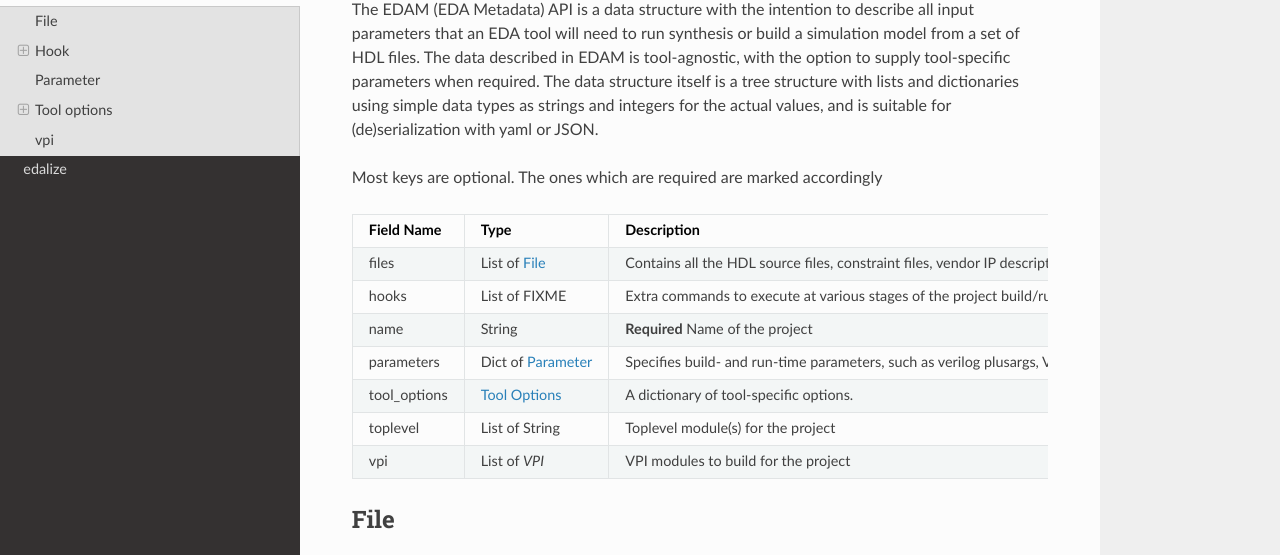
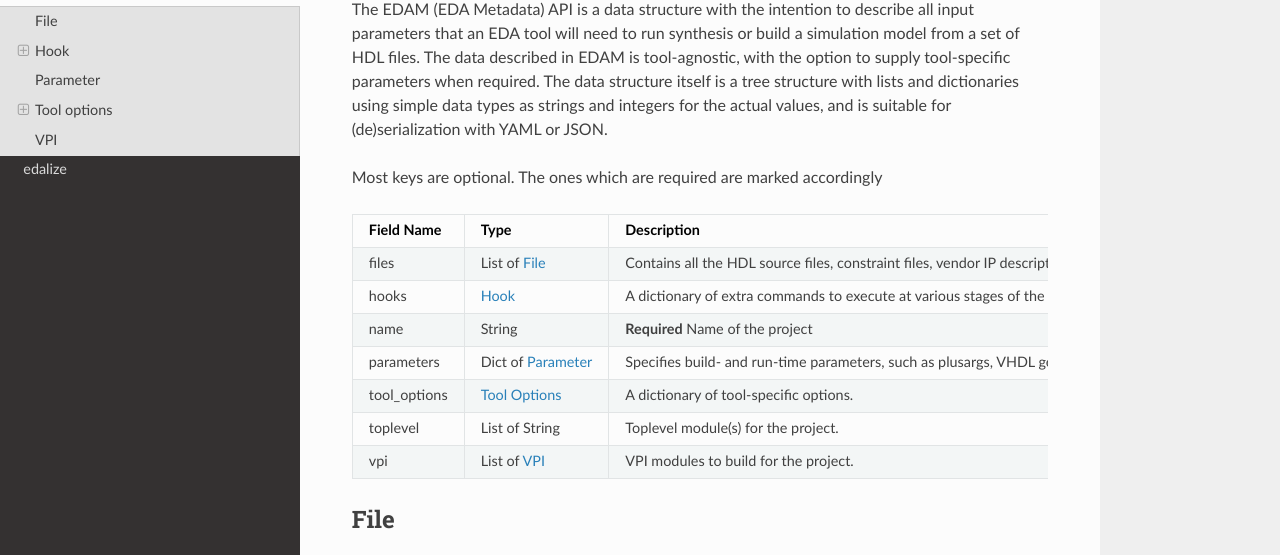
Before and after one commit to olofk/edalize, a Sphinx documentation site: the page built from doc/edam/api.rst, in a window 1280 px wide and 900 px high. Shown: the part 162-717 px from the top of the window. Built offline with Sphinx 7.4.7 and the Read the Docs theme 2.0.0, drawn with Linux system fonts in a browser that asks for light colours; some of the changed text lies outside the part shown.

Commit message:
Improve documentation a bit .

```diff
--- a/doc/edam/api.rst
+++ b/doc/edam/api.rst
@@ -1,21 +1,21 @@
 EDA Metadata
 ============
 
-The EDAM (EDA Metadata) API is a data structure with the intention to describe all input parameters that an EDA tool will need to run synthesis or build a simulation model from a set of HDL files. The data described in EDAM is tool-agnostic, with the option to supply tool-specific parameters when required. The data structure itself is a tree structure with lists and dictionaries using simple data types as strings and integers for the actual values, and is suitable for (de)serialization with yaml or JSON.
+The EDAM (EDA Metadata) API is a data structure with the intention to describe all input parameters that an EDA tool will need to run synthesis or build a simulation model from a set of HDL files. The data described in EDAM is tool-agnostic, with the option to supply tool-specific parameters when required. The data structure itself is a tree structure with lists and dictionaries using simple data types as strings and integers for the actual values, and is suitable for (de)serialization with YAML or JSON.
 
 Most keys are optional. The ones which are required are marked accordingly
 
 ============ ===================== ===========
 Field Name   Type                  Description
 ============ ===================== ===========
-files         List of File_        Contains all the HDL source files, constraint files,
-                                   vendor IP description files, memory initialization files etc for the project.
-hooks         List of FIXME        Extra commands to execute at various stages of the project build/run
+files         List of `File`_      Contains all the HDL source files, constraint files,
+                                   vendor IP description files, memory initialization files etc. for the project.
+hooks         `Hook`_              A dictionary of extra commands to execute at various stages of the project build/run.
 name          String               **Required** Name of the project
-parameters    Dict of `Parameter`_ Specifies build- and run-time parameters, such as verilog plusargs, VHDL generics, verilog defines etc.
+parameters    Dict of `Parameter`_ Specifies build- and run-time parameters, such as plusargs, VHDL generics, Verilog defines etc.
 tool_options  `Tool Options`_      A dictionary of tool-specific options.
-toplevel     List of String        Toplevel module(s) for the project
-vpi          List of `VPI`         VPI modules to build for the project
+toplevel     List of String        Toplevel module(s) for the project.
+vpi          List of `VPI`_        VPI modules to build for the project.
 ============ ===================== ===========
 
 
@@ -73,7 +73,7 @@
 Parameter
 ---------
 
-A parameter is used for build- and run-time parameters, such as verilog plusargs, VHDL generics, verilog defines, verilog parameters or any extra command-line options that should be sent to the simulation model. Different tools support different subsets of parameters. The list below describes valid parameter types
+A parameter is used for build- and run-time parameters, such as Verilog plusargs, VHDL generics, Verilog defines, Verilog parameters or any extra command-line options that should be sent to the simulation model. Different tools support different subsets of parameters. The list below describes valid parameter types
 
 - cmdlinearg : Command-line argument to be sent to a running simulation model
 - generic : VHDL generic to be set at elaboration-time
@@ -132,7 +132,7 @@
 Field Name       Type                  Description
 ================ ===================== ===========
 iverilog_options List of String        Extra options for compilation with `iverilog`
-timescale        String                Default (verilog) timescale to use before user sets one explicitly
+timescale        String                Default (Verilog) timescale to use before user sets one explicitly
 ================ ===================== ===========
 
 icestorm
@@ -175,7 +175,7 @@
 ================ ===================== ===========
 Field Name       Type                  Description
 ================ ===================== ===========
-vlog_options     List of String        Extra options for each verilog file compiled with `vlog`
+vlog_options     List of String        Extra options for each Verilog file compiled with `vlog`
 vsim_options     List of String        Extra options for running the simulation with `vsim`
 ================ ===================== ===========
 
@@ -197,7 +197,7 @@
 ================ ===================== ===========
 Field Name       Type                  Description
 ================ ===================== ===========
-vlog_options     List of String        Extra options for each verilog file compiled with `vlog`
+vlog_options     List of String        Extra options for each Verilog file compiled with `vlog`
 vsim_options     List of String        Extra options for running the simulation with `vsim`
 ================ ===================== ===========
 
@@ -242,7 +242,7 @@
 cli_parser        String                If `cli_parser` is set to managed, Edalize will parse all command-line options.
                                         Otherwise, they are sent directly to the compiled simulation model.
 libs              List of String        Extra options to be passed as -LDFLAGS when linking the C++ testbench
-mode              String                *cc* runs Verilator in regular C++ mode. *sc* runs in SystemC mode. *lint-only* only performs linting on the verilog code
+mode              String                *cc* runs Verilator in regular C++ mode. *sc* runs in SystemC mode. *lint-only* only performs linting on the Verilog code
 verilator_options List of String        Extra options to be passed when verilating model
 ================= ===================== ===========
 
@@ -269,7 +269,7 @@
 ~~~~~~~~
 Name of the top level module/entity
 
-vpi
+VPI
 ---
 
 Each `Vpi` object contains information on how to build the corresponding VPI library
```
